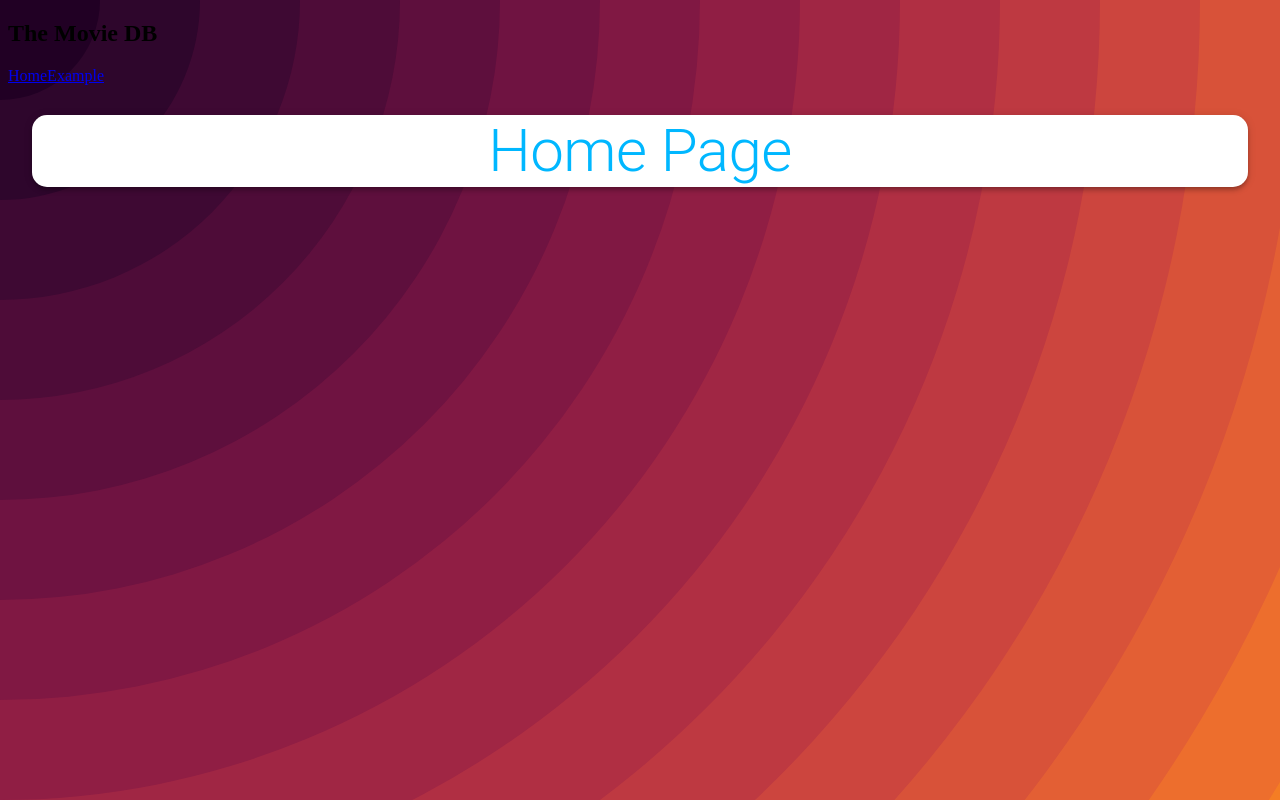
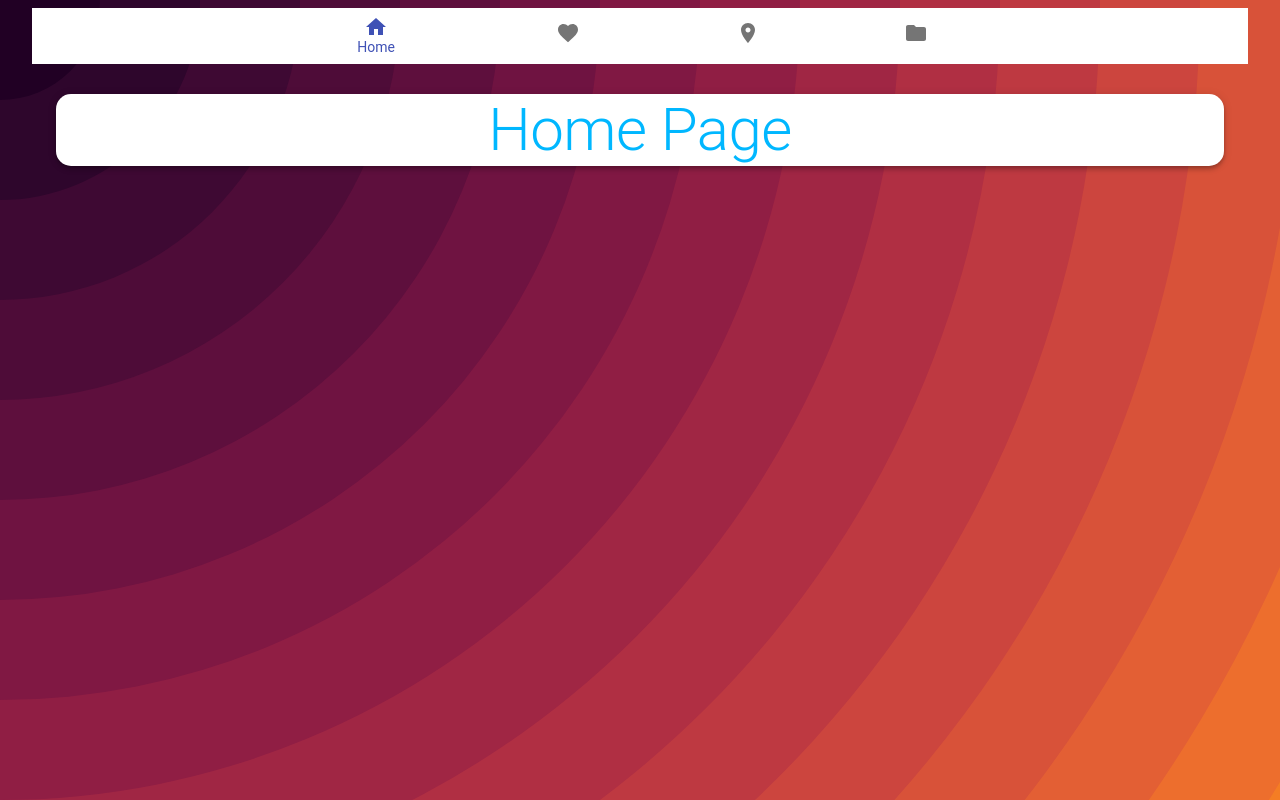
Before and after one commit to checkman123/Movie_Search, a React (Create React App) app in the folder movie-db/client/: page / in a window 1280 px wide. Built offline with nearby package versions, Linux system fonts and the light colour scheme.

Commit message:
[client] implemented simple navigation bar

```diff
--- a/movie-db/client/src/App.js
+++ b/movie-db/client/src/App.js
@@ -4,15 +4,14 @@ import { BrowserRouter as Router, Link, Route, Switch} from 'react-router-dom'
 
 import Home from './components/Home/Home'
 import Example from "./components/Example/Example";
-import NavBar from "./components/Navagation/NavBar";
+import NavBar from "./components/Navigation/NavBar";
 
 const App = () => {
 
   return (
     <Router>
-      <div>
+      <Container>
         <NavBar/>
-        <div>
         <Switch>
           <Route exact path="/">
             <Home />
@@ -21,8 +20,11 @@ const App = () => {
             <Example />
           </Route>
         </Switch>
-        </div>
-      </div>
+
+
+
+
+      </Container>
     </Router>
   );
 };
--- a/movie-db/client/src/components/Navagation/NavBar.js
+++ /dev/null
@@ -1,15 +0,0 @@
-import { Link } from 'react-router-dom';
-
-const NavBar = () => {
-    return (
-        <nav className="navbar">
-            <h1>The Movie DB</h1>
-            <div className="links">
-                <Link to="/">Home</Link>
-                <Link to="/example">Example</Link>
-            </div>
-        </nav>
-    )
-}
-
-export default NavBar;
--- /dev/null
+++ b/movie-db/client/src/components/Navigation/NavBar.js
@@ -0,0 +1,33 @@
+import React from 'react';
+import { makeStyles } from '@material-ui/core/styles';
+import BottomNavigation from '@material-ui/core/BottomNavigation';
+import BottomNavigationAction from '@material-ui/core/BottomNavigationAction';
+import FolderIcon from '@material-ui/icons/Folder';
+import HomeIcon from '@material-ui/icons/Home';
+import FavoriteIcon from '@material-ui/icons/Favorite';
+import LocationOnIcon from '@material-ui/icons/LocationOn';
+import { Link } from 'react-router-dom';
+
+const useStyles = makeStyles({
+  root: {
+    width: '100%',
+  },
+});
+
+export default function NavBar() {
+  const classes = useStyles();
+  const [value, setValue] = React.useState('home');
+
+  const handleChange = (event, newValue) => {
+    setValue(newValue);
+  };
+
+  return (
+      <BottomNavigation value={value} onChange={handleChange} className={classes.root}>
+        <BottomNavigationAction component={Link} to="/" label="Home" value="home" icon={<HomeIcon />} />
+        <BottomNavigationAction component={Link} to="/example" label="Favorites" value="favorites" icon={<FavoriteIcon />} />
+        <BottomNavigationAction label="Nearby" value="nearby" icon={<LocationOnIcon />} />
+        <BottomNavigationAction label="Folder" value="folder" icon={<FolderIcon />} />
+      </BottomNavigation>
+  );
+}
```
Lines whose indentation alone changed are shown as unchanged.
